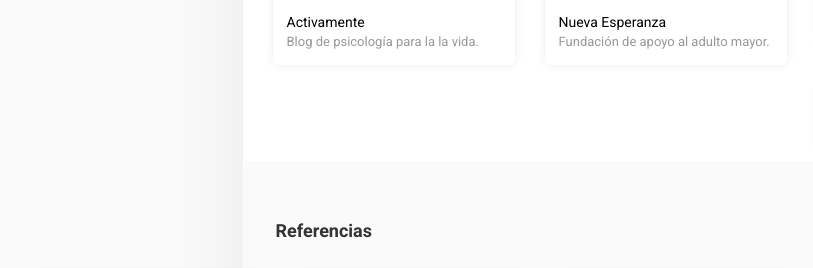
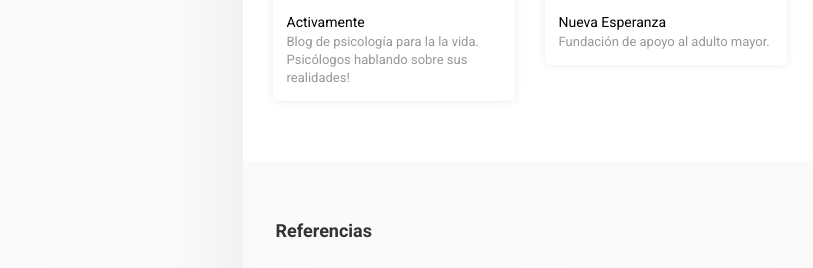
Before and after one commit to GeraldineGulloso/Curriculum, a plain HTML site: page index.html in a window 1280 px wide. Shown: the part 3372-3640 px from the top of the page, 120-933 px from the left. Drawn offline with nearby package versions, Linux system fonts and the light colour scheme.

Commit message:
Update index.html

```diff
--- a/index.html
+++ b/index.html
@@ -462,7 +462,7 @@
                                                     <img class="img-portafolio" src="./Images/work-01.jpg" alt="Activamente">
                                                     <figcaption>
                                                         <span class="title">Activamente</span><br/>
-                                                        <span class="info">Blog de psicología para la la vida.</span>
+                                                        <span class="info">Blog de psicología para la la vida. Psicólogos hablando sobre sus realidades!</span>
                                                     </figcaption>
                                                 </figure>
                                             </a>
```
